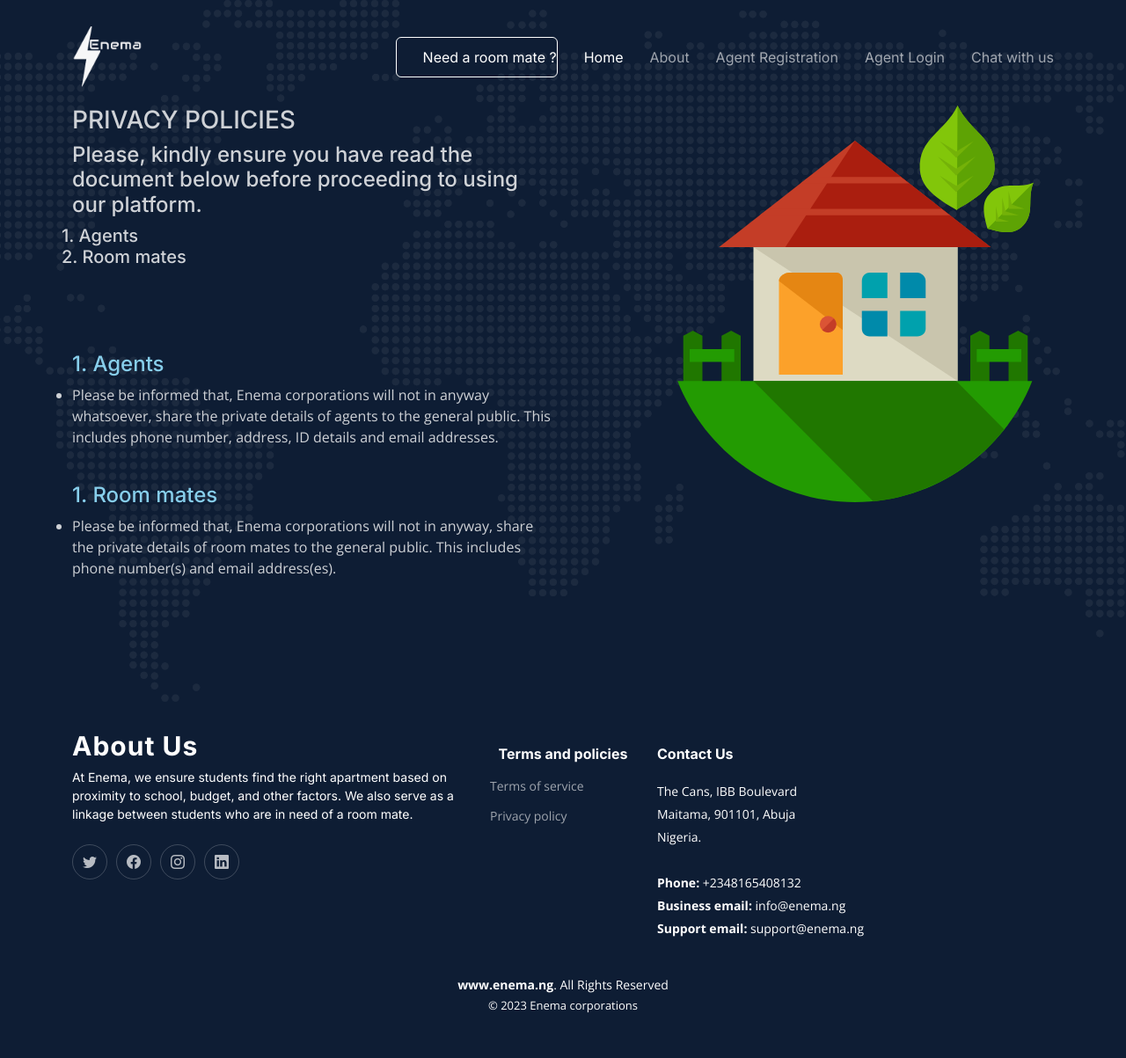
After one commit to Unekwu001/newpro, a Django app: page /privacypolicy/ in a window 1280 px wide. The commit adds this page. Shown: the whole page at 88% size. Run offline with Django 4.2, Linux system fonts and the light colour scheme; some libraries are stand-ins or nearby versions.

Commit message:
quick fix

```diff
--- a/enema/templates/agent-single.html
+++ b/enema/templates/agent-single.html
@@ -564,7 +564,7 @@
           <ul style="color:white;">
 
             <li><a href="{% url 'terms_of_service' %}"style="color:white;">Terms of service</a></li>
-            <li><a href="#" style="color:white;">Privacy policy</a></li>
+            <li><a href="{% url 'privacypolicy' %}" style="color:white;">Privacy policy</a></li>
           </ul>
         </div>
 
--- a/enema/templates/agents-grid.html
+++ b/enema/templates/agents-grid.html
@@ -553,7 +553,7 @@
           <ul style="color:white;">
 
             <li><a href="{% url 'terms_of_service' %}"style="color:white;">Terms of service</a></li>
-            <li><a href="#" style="color:white;">Privacy policy</a></li>
+            <li><a href="{% url 'privacypolicy' %}" style="color:white;">Privacy policy</a></li>
           </ul>
         </div>
 
--- a/enema/templates/index.html
+++ b/enema/templates/index.html
@@ -185,7 +185,7 @@
           <ul>
 
             <li><a href="{% url 'terms_of_service' %}">Terms of service</a></li>
-            <li><a href="#">Privacy policy</a></li>
+            <li><a href="{% url 'privacypolicy' %}">Privacy policy</a></li>
           </ul>
         </div>
 
--- /dev/null
+++ b/enema/templates/privacypolicy.html
@@ -0,0 +1,46 @@
+{% extends 'termsOfService.html' %}
+
+
+{% block head %}
+<h3 data-aos="fade-up">PRIVACY POLICIES</h3>
+
+ 	<h4 data-aos="fade-up">	Please, kindly ensure you have read the document below before proceeding to using our platform.</h4>
+
+{% endblock %}
+
+
+
+
+
+{% block bodie %}
+
+   <div class="row gy-4" data-aos="fade-up" data-aos-delay="400">
+           	<h5 class="row gy-4" data-aos="fade-up" data-aos-delay="400">
+           		1. Agents <br>
+           		2. Room mates
+           	</h5>
+
+           	<p class="row gy-4" data-aos="fade-up" data-aos-delay="400">
+
+           		<ul>
+           		<h4 style="color:skyblue">1. Agents</h4>
+           			<li>
+           			    Please be informed that, Enema corporations will not in anyway whatsoever, share the private details of
+           			    agents to the general public. This includes phone number, address, ID details and email addresses.
+           			</li>
+
+
+           		</ul>
+           		<ul>
+           		<h4 style="color:skyblue">1. Room mates</h4>
+           			<li>
+           			      Please be informed that, Enema corporations will not in anyway, share the private details of room
+           			       mates to the general public. This includes phone number(s) and email address(es).
+           			</li>
+
+           		</ul>
+
+           	</p>
+
+         </div>
+{% endblock %}
--- a/enema/templates/property-grid.html
+++ b/enema/templates/property-grid.html
@@ -308,7 +308,7 @@
           <ul>
 
             <li><a href="{% url 'terms_of_service' %}" style="color:white;">Terms of service</a></li>
-            <li><a href="#" style="color:white;">Privacy policy</a></li>
+            <li><a href="{% url 'privacypolicy' %}" style="color:white;">Privacy policy</a></li>
           </ul>
         </div>
 
--- a/enema/templates/termsOfService.html
+++ b/enema/templates/termsOfService.html
@@ -8,17 +8,19 @@
     <div class="container">
       <div class="row gy-4 d-flex justify-content-between">
         <div class="col-lg-6 order-2 order-lg-1 d-flex flex-column justify-content-center">
-
+        {% block head %}
           <h3 data-aos="fade-up">TERMS OF SERVICE </h3>
 
  	<h4 data-aos="fade-up">	Please, kindly ensure you have read the document below before proceeding to using our platform.</h4>
+ 	 {% endblock %}
 
-
+	{% block bodie %}
           <div class="row gy-4" data-aos="fade-up" data-aos-delay="400">
            	<h5 class="row gy-4" data-aos="fade-up" data-aos-delay="400">
            		1. Direct lodging <br>
            		2. Room mates
            	</h5>
+
            	<p class="row gy-4" data-aos="fade-up" data-aos-delay="400">
 
            		<ul>
@@ -89,6 +91,7 @@
 
 
          </div>
+         {% endblock bodie %}
         </div>
 
         <div class="col-lg-5 order-1 order-lg-2 hero-img" data-aos="zoom-out">
--- a/enema/urls.py
+++ b/enema/urls.py
@@ -45,7 +45,8 @@ urlpatterns = [
     path('admin_deleteroomy/<int:id>/',admin_deleteroomy,name='admin_deleteroomy'),
     path('admin_matchroomy/<int:id>/',admin_matchroomy,name='admin_matchroomy'),
     path('matchhistory/<int:id>/',matchhistory,name='matchhistory'),
-    path('terms_of_service/',terms_of_service,name='terms_of_service')
+    path('terms_of_service/',terms_of_service,name='terms_of_service'),
+    path('privacypolicy/',privacypolicy,name='privacypolicy')
 ]
 
 if settings.DEBUG:
--- a/enema/views.py
+++ b/enema/views.py
@@ -697,3 +697,6 @@ def matchhistory(request,id):
 
 def terms_of_service(request):
     return render(request,'termsOfService.html')
+
+def privacypolicy(request):
+    return render(request,'privacypolicy.html')
```
